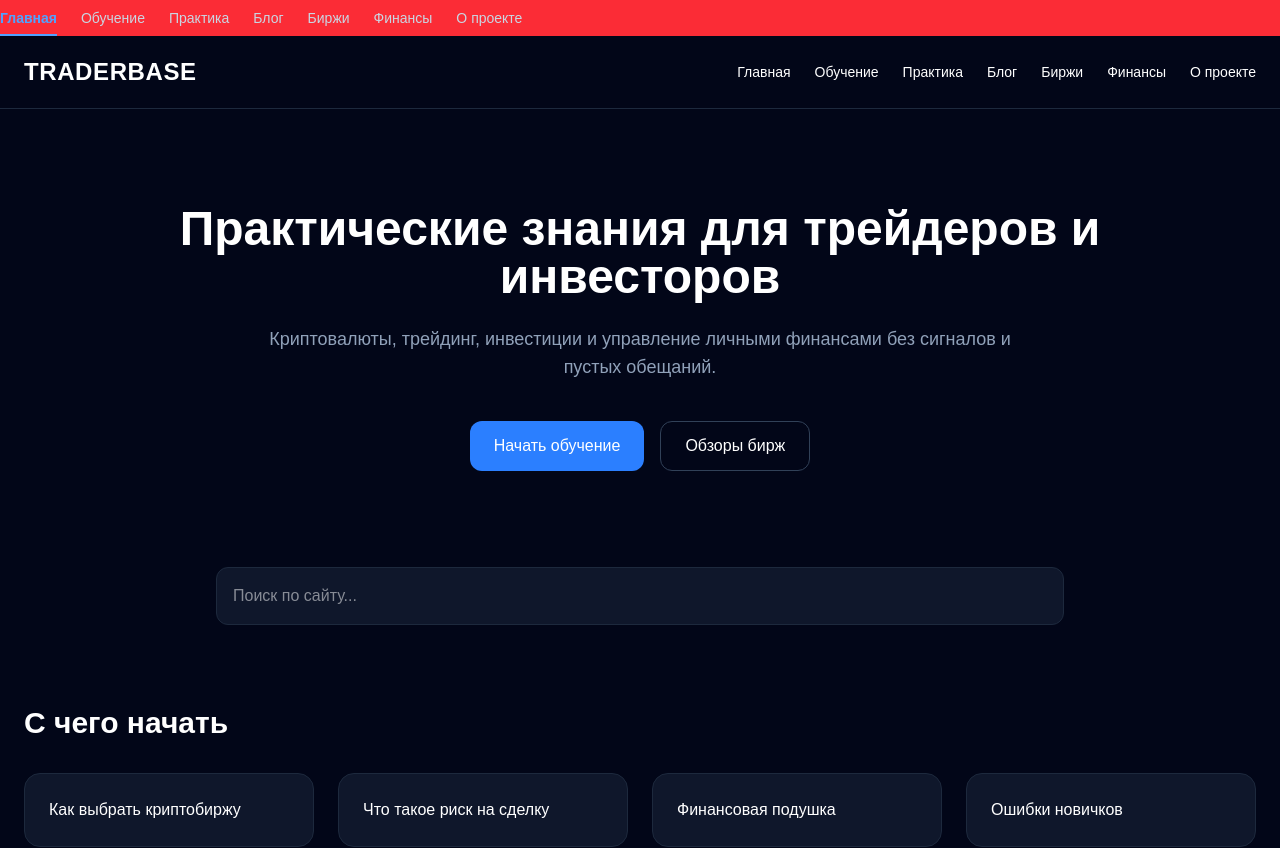
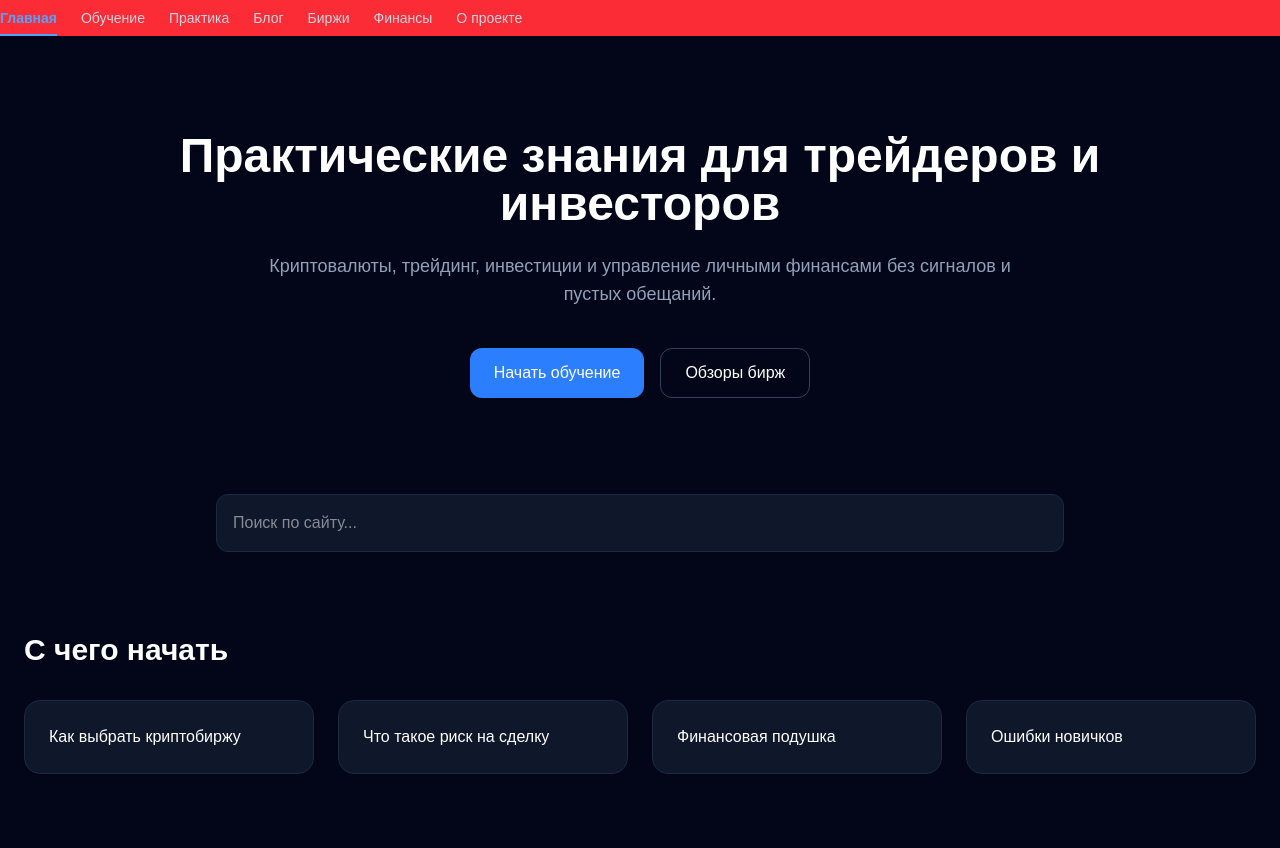
Before and after one commit to Adamyan02/traderbase, a Next.js app: page / in a window 1280 px wide. Shown: the top 848 px of the page. Built offline with nearby package versions, Linux system fonts and the light colour scheme.

Commit message:
Update page.tsx

```diff
--- a/app/page.tsx
+++ b/app/page.tsx
@@ -1,25 +1,6 @@
 export default function Home() {
   return (
     <main className="min-h-screen bg-slate-950 text-white">
-      {/* Header */}
-      <header className="border-b border-slate-800">
-        <div className="max-w-7xl mx-auto px-6 py-5 flex justify-between items-center">
-          <h1 className="text-2xl font-bold tracking-wide">
-            TRADERBASE
-          </h1>
-
-          <nav className="hidden md:flex gap-6 text-sm">
-            <a href="#">Главная</a>
-            <a href="#">Обучение</a>
-            <a href="#">Практика</a>
-            <a href="#">Блог</a>
-            <a href="#">Биржи</a>
-            <a href="#">Финансы</a>
-            <a href="#">О проекте</a>
-          </nav>
-        </div>
-      </header>
-
       {/* Hero */}
       <section className="max-w-5xl mx-auto px-6 py-24 text-center">
         <h2 className="text-5xl font-bold mb-6">
```
